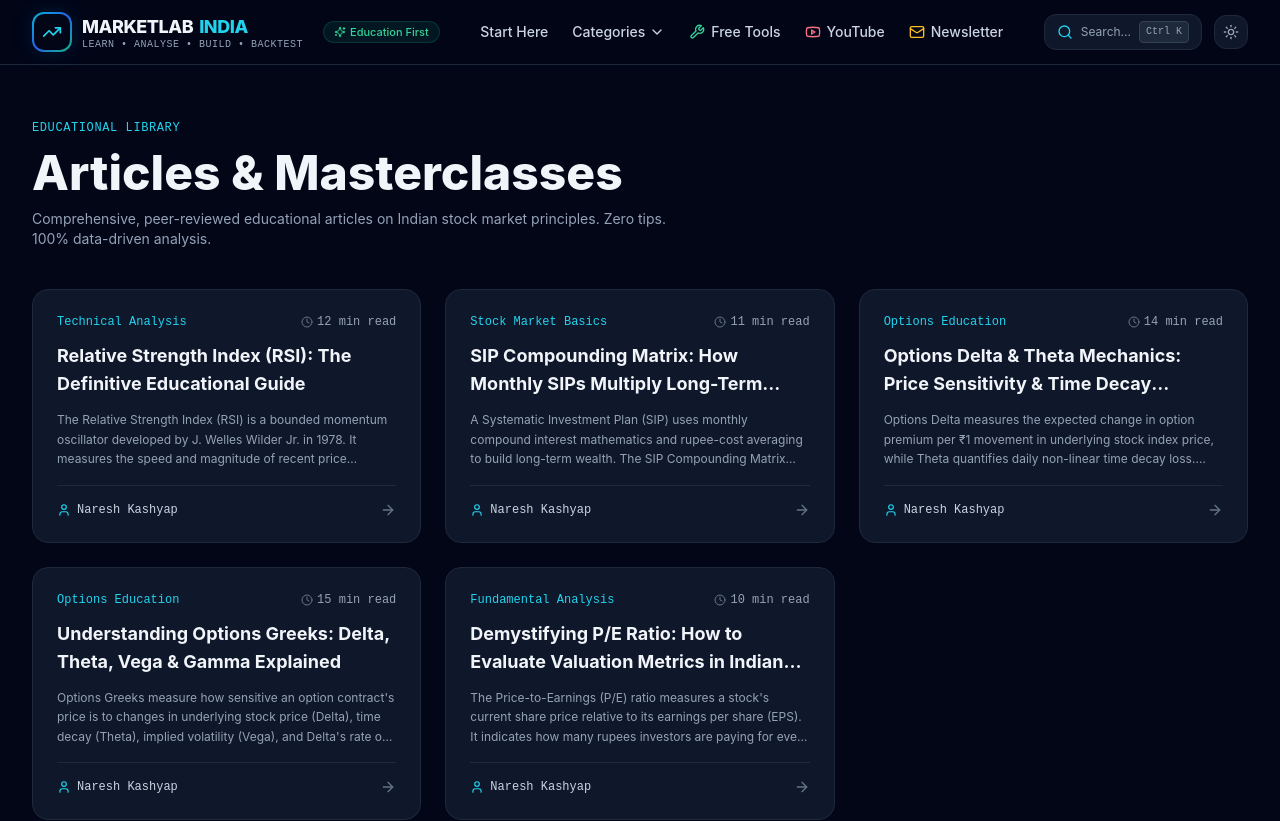
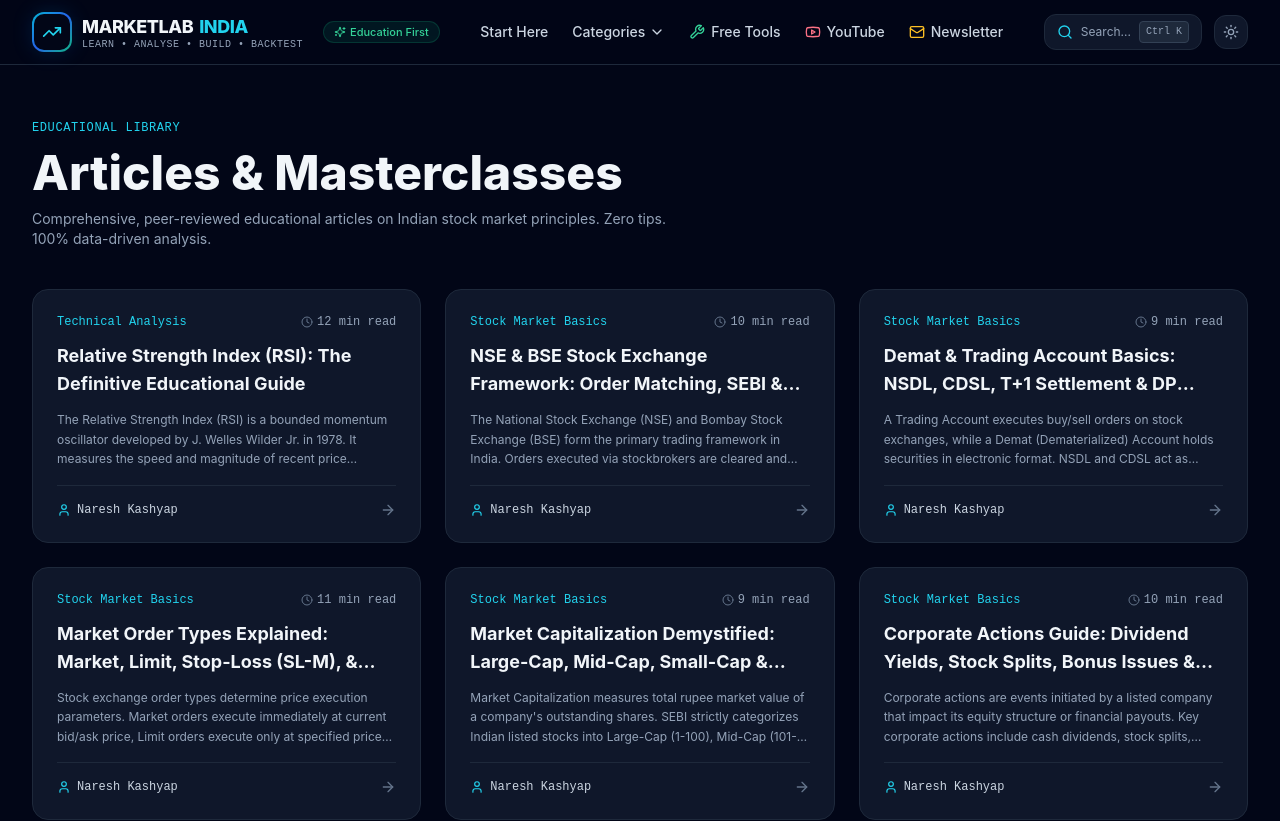
Before and after one commit to nareshkashyap91/marketlab-india, a Next.js app: page /articles in a window 1280 px wide. Shown: the top 821 px of the page. Built offline with nearby package versions, Linux system fonts and the light colour scheme.

Commit message:
Add 5 complete articles for Stock Market Basics category modules

```diff
--- a/src/data/articles.ts
+++ b/src/data/articles.ts
@@ -152,10 +152,135 @@ def calculate_rsi(data, period=14):
     youtubeVideoId: "dQw4w9WgXcQ"
   },
 
-  // 2. NEW ARTICLE: SIP COMPOUNDING MATRIX
+  // 2. STOCK MARKET BASICS 1: NSE & BSE FRAMEWORK
   {
-    slug: "sip-compounding-matrix-and-wealth-projection-guide",
-    title: "SIP Compounding Matrix: How Monthly SIPs Multiply Long-Term Wealth",
+    slug: "nse-and-bse-stock-exchange-framework-guide",
+    title: "NSE & BSE Stock Exchange Framework: Order Matching, SEBI & Clearing Houses",
+    category: "Stock Market Basics",
+    categorySlug: "stock-market-basics",
+    author: "Naresh Kashyap",
+    authorRole: "Founder & Chief Quantitative Analyst",
+    publishedDate: "2026-08-09",
+    updatedDate: "2026-08-09",
+    readTime: "10 min read",
+    shortAnswer: "The National Stock Exchange (NSE) and Bombay Stock Exchange (BSE) form the primary trading framework in India. Orders executed via stockbrokers are cleared and settled by clearing corporations under SEBI regulatory oversight.",
+    contentHtml: `
+      <h2>1. Introduction to Indian Stock Exchanges</h2>
+      <p>India features two major national stock exchanges: the <strong>National Stock Exchange (NSE)</strong> established in 1992 (pioneering electronic screen-based trading) and the <strong>Bombay Stock Exchange (BSE)</strong> established in 1875 (Asia's oldest stock exchange).</p>
+
+      <h2>2. Order Matching Engine & NEAT System</h2>
+      <p>Trading on NSE and BSE operates on an anonymous electronic limit order book system. Orders matched by price-time priority automatically connect buyers and sellers without specialist market makers.</p>
+
+      <div class="math-card p-4 my-4 rounded">
+        <p class="font-mono text-cyan-400">Order Matching Priority = Price Priority &rarr; Time Priority</p>
+      </div>
+
+      <h2>3. The Clearing & Settlement Framework (T+1 Settlement)</h2>
+      <p>India is a global pioneer in adopting the <strong>T+1 Rolling Settlement Cycle</strong>. When a stock transaction occurs on Day T (e.g., Monday), shares and funds are settled by the Clearing Corporation (NSCCL for NSE, ICCL for BSE) by Day T+1 (Tuesday).</p>
+
+      <h2>4. Regulatory Oversight: SEBI's Role</h2>
+      <p>The Securities and Exchange Board of India (SEBI) regulates exchange operations, broker margin rules, insider trading prevention, and investor protection frameworks.</p>
+    `,
+    faqs: [
+      {
+        question: "What is the difference between NSE and BSE?",
+        answer: "NSE is India's largest exchange by trading volume and derivatives market share, benchmarked by the Nifty 50. BSE is the oldest exchange with over 5,000 listed companies, benchmarked by the Sensex."
+      },
+      {
+        question: "What is T+1 settlement in India?",
+        answer: "T+1 means stock transactions are finalized, funds transferred, and shares delivered to Demat accounts within 1 business day after the trade date."
+      }
+    ],
+    relatedArticles: [
+      { title: "Demat & Trading Account Basics", slug: "demat-and-trading-account-basics-guide" },
+      { title: "Market Order Types Explained", slug: "market-order-types-limit-stop-loss-gtt-guide" }
+    ],
+    relatedTools: [
+      { name: "Risk/Reward Calculator", slug: "risk-reward-calculator" },
+      { name: "Position Size Calculator", slug: "position-size-calculator" }
+    ],
+    sources: [
+      "Securities and Exchange Board of India (SEBI). Market Masterclasses & Circulars, 2024.",
+      "National Stock Exchange of India (NSE). NCFM Capital Market Module Handbook, 2023."
+    ]
+  },
+
+  // 3. STOCK MARKET BASICS 2: DEMAT & TRADING ACCOUNT BASICS
+  {
+    slug: "demat-and-trading-account-basics-guide",
+    title: "Demat & Trading Account Basics: NSDL, CDSL, T+1 Settlement & DP Charges",
+    category: "Stock Market Basics",
+    categorySlug: "stock-market-basics",
+    author: "Naresh Kashyap",
+    authorRole: "Founder & Chief Quantitative Analyst",
+    publishedDate: "2026-08-09",
+    updatedDate: "2026-08-09",
+    readTime: "9 min read",
+    shortAnswer: "A Trading Account executes buy/sell orders on stock exchanges, while a Demat (Dematerialized) Account holds securities in electronic format. NSDL and CDSL act as central depositories safeguarding Indian investor assets.",
+    contentHtml: `
+      <h2>1. The Architecture of Stock Trading Accounts</h2>
+      <p>To participate in Indian equity markets, an investor requires a 3-in-1 account ecosystem:</p>
+      <ul class="list-disc pl-6 space-y-2">
+        <li><strong>Bank Account:</strong> Transfers money to and from the broker.</li>
+        <li><strong>Trading Account:</strong> Executes buy and sell orders on NSE/BSE.</li>
+        <li><strong>Demat Account:</strong> Electronic vault where shares, ETFs, and bonds are safely stored.</li>
+      </ul>
+
+      <h2>2. Depositories: NSDL vs. CDSL</h2>
+      <p>Shares in India are dematerialized and maintained by central depositories:</p>
+      <table class="w-full text-left my-4 border-collapse border border-slate-800 text-xs">
+        <thead>
+          <tr class="bg-slate-900 text-cyan-400">
+            <th class="p-3 border border-slate-800">Depository</th>
+            <th class="p-3 border border-slate-800">Promoter / Exchange</th>
+            <th class="p-3 border border-slate-800">Demat Account ID Format</th>
+          </tr>
+        </thead>
+        <tbody>
+          <tr>
+            <td class="p-3 border border-slate-800 font-bold">NSDL (National Securities Depository Ltd)</td>
+            <td class="p-3 border border-slate-800">NSE, IDBI Bank</td>
+            <td class="p-3 border border-slate-800 font-mono">14 digits starting with 'IN'</td>
+          </tr>
+          <tr>
+            <td class="p-3 border border-slate-800 font-bold">CDSL (Central Depository Services Ltd)</td>
+            <td class="p-3 border border-slate-800">BSE, SBI, HDFC Bank</td>
+            <td class="p-3 border border-slate-800 font-mono">16 numeric digits</td>
+          </tr>
+        </tbody>
+      </table>
+
+      <h2>3. Understanding DP Charges & Brokerage Costs</h2>
+      <p>Depository Participant (DP) charges are flat fees charged by depositories and brokers whenever shares are debited (sold) from a Demat account, regardless of transaction value.</p>
+    `,
+    faqs: [
+      {
+        question: "Is my share safe in a Demat account if my stockbroker goes bankrupt?",
+        answer: "Yes! Shares are held directly with central depositories (NSDL or CDSL), not with the stockbroker. If a broker fails, your shares remain safe in your NSDL/CDSL account."
+      },
+      {
+        question: "What is DP Charge when selling stock?",
+        answer: "DP Charge is a flat fee (~₹13.5 to ₹20 + GST) levied per stock sell transaction per day by CDSL/NSDL and your broker."
+      }
+    ],
+    relatedArticles: [
+      { title: "NSE & BSE Stock Exchange Framework", slug: "nse-and-bse-stock-exchange-framework-guide" },
+      { title: "Market Order Types Explained", slug: "market-order-types-limit-stop-loss-gtt-guide" }
+    ],
+    relatedTools: [
+      { name: "Position Size Calculator", slug: "position-size-calculator" },
+      { name: "SIP Calculator", slug: "sip-calculator" }
+    ],
+    sources: [
+      "National Securities Depository Limited (NSDL). Investor Education Handbook, 2024.",
+      "Central Depository Services Limited (CDSL). Depository Regulations, 2023."
+    ]
+  },
+
+  // 4. STOCK MARKET BASICS 3: MARKET ORDER TYPES
+  {
+    slug: "market-order-types-limit-stop-loss-gtt-guide",
+    title: "Market Order Types Explained: Market, Limit, Stop-Loss (SL-M), & GTT Orders",
     category: "Stock Market Basics",
     categorySlug: "stock-market-basics",
     author: "Naresh Kashyap",
@@ -163,137 +288,187 @@ def calculate_rsi(data, period=14):
     publishedDate: "2026-08-09",
     updatedDate: "2026-08-09",
     readTime: "11 min read",
-    shortAnswer: "A Systematic Investment Plan (SIP) uses monthly compound interest mathematics and rupee-cost averaging to build long-term wealth. The SIP Compounding Matrix proves how time duration exponentially dominates investment size over 10 to 30 years.",
+    shortAnswer: "Stock exchange order types determine price execution parameters. Market orders execute immediately at current bid/ask price, Limit orders execute only at specified price or better, while Stop-Loss (SL) and GTT orders automate risk management.",
     contentHtml: `
-      <h2>1. The Mathematics of SIP Compounding</h2>
-      <p>A <strong>Systematic Investment Plan (SIP)</strong> allows investors to deploy a fixed sum of money into equity mutual funds or index funds at regular monthly intervals. Unlike a lump-sum deposit, each SIP instalment compounds for a different duration.</p>
-      <p>The Future Value (\(FV\)) of an annuity-due SIP formula is expressed mathematically as:</p>
+      <h2>1. The Four Core Order Types in Equity Trading</h2>
+      <p>When placing an order on NSE or BSE, choosing the correct order type protects traders from execution slippage and unintended losses.</p>
+
+      <h2>2. Market Order vs. Limit Order</h2>
+      <ul class="list-disc pl-6 space-y-2">
+        <li><strong>Market Order:</strong> Instructs the exchange to execute immediately at the best available market price. Subject to slippage during high volatility.</li>
+        <li><strong>Limit Order:</strong> Specifies the maximum price you are willing to pay (Buy Limit) or minimum price you are willing to accept (Sell Limit). Protects against bad fills.</li>
+      </ul>
+
+      <h2>3. Stop-Loss Orders (SL & SL-M)</h2>
+      <p>Stop-loss orders trigger automatically when stock price breaches a designated Trigger Price:</p>
 
       <div class="math-card p-4 my-4 rounded">
-        <p class="font-mono text-cyan-400">FV = P \\times \\left[ \\frac{(1 + i)^n - 1}{i} \\right] \\times (1 + i)</p>
-        <p class="font-mono text-emerald-400 mt-2">where P = Monthly SIP, i = Expected Monthly Rate (CAGR / 12), n = Total Months</p>
+        <p class="font-mono text-cyan-400">SL Order = Trigger Price &rarr; Converts to Limit Order</p>
+        <p class="font-mono text-emerald-400 mt-2">SL-M Order = Trigger Price &rarr; Converts to Market Order</p>
       </div>
 
-      <h2>2. The Definitive SIP Compounding Matrix (12% Expected CAGR)</h2>
-      <p>The matrix below demonstrates the total wealth created (Invested Amount vs. Projected Corpus) across different monthly investment levels and time horizons assuming a realistic 12% annual compounding rate (Nifty 50 historical benchmark average):</p>
+      <h2>4. Good-Till-Triggered (GTT) Orders</h2>
+      <p>GTT orders remain active for up to 1 year on Indian broker platforms, triggering buy or sell orders only when target price is hit.</p>
+    `,
+    faqs: [
+      {
+        question: "What is execution slippage in Market orders?",
+        answer: "Slippage is the difference between expected price when placing a market order and actual executed price caused by fast market movements or low liquidity."
+      },
+      {
+        question: "Why did SEBI ban SL-M orders in options trading?",
+        answer: "SEBI restricted SL-M in options due to freak trades and low market depth causing catastrophic execution fills."
+      }
+    ],
+    relatedArticles: [
+      { title: "Demat & Trading Account Basics", slug: "demat-and-trading-account-basics-guide" },
+      { title: "NSE & BSE Stock Exchange Framework", slug: "nse-and-bse-stock-exchange-framework-guide" }
+    ],
+    relatedTools: [
+      { name: "Risk/Reward Calculator", slug: "risk-reward-calculator" },
+      { name: "Position Size Calculator", slug: "position-size-calculator" }
+    ],
+    sources: [
+      "NSE India. Order Matching Engine Execution Protocols, 2024.",
+      "Zerodha Varsity. Technical Analysis & Module 1 Trading Mechanics."
+    ]
+  },
+
+  // 5. STOCK MARKET BASICS 4: MARKET CAPITALIZATION
+  {
+    slug: "market-capitalization-large-cap-mid-cap-small-cap-guide",
+    title: "Market Capitalization Demystified: Large-Cap, Mid-Cap, Small-Cap & SEBI Rules",
+    category: "Stock Market Basics",
+    categorySlug: "stock-market-basics",
+    author: "Naresh Kashyap",
+    authorRole: "Founder & Chief Quantitative Analyst",
+    publishedDate: "2026-08-09",
+    updatedDate: "2026-08-09",
+    readTime: "9 min read",
+    shortAnswer: "Market Capitalization measures total rupee market value of a company's outstanding shares. SEBI strictly categorizes Indian listed stocks into Large-Cap (1-100), Mid-Cap (101-250), and Small-Cap (251+) by market cap rank.",
+    contentHtml: `
+      <h2>1. The Formula for Market Capitalization</h2>
+      <p>Market Cap reflects total equity value assigned to a company by market participants:</p>
+
+      <div class="math-card p-4 my-4 rounded font-mono text-cyan-400">
+        Market Capitalization = Current Share Price \\times Total Outstanding Shares
+      </div>
+
+      <h2>2. SEBI Categorization Framework</h2>
+      <p>Under SEBI circular guidelines, AMFI updates twice-yearly market cap rankings for equity mutual fund classification:</p>
 
       <table class="w-full text-left my-4 border-collapse border border-slate-800 text-xs">
         <thead>
           <tr class="bg-slate-900 text-cyan-400">
-            <th class="p-3 border border-slate-800">Monthly SIP</th>
-            <th class="p-3 border border-slate-800">10 Years</th>
-            <th class="p-3 border border-slate-800">15 Years</th>
-            <th class="p-3 border border-slate-800">20 Years</th>
-            <th class="p-3 border border-slate-800">25 Years</th>
-            <th class="p-3 border border-slate-800">30 Years</th>
+            <th class="p-3 border border-slate-800">Category</th>
+            <th class="p-3 border border-slate-800">Market Rank (AMFI)</th>
+            <th class="p-3 border border-slate-800">Risk Profile</th>
+            <th class="p-3 border border-slate-800">Growth Profile</th>
           </tr>
         </thead>
         <tbody>
           <tr>
-            <td class="p-3 border border-slate-800 font-bold text-amber-400">₹5,000 / mo</td>
-            <td class="p-3 border border-slate-800">₹11.6 Lacs</td>
-            <td class="p-3 border border-slate-800">₹25.2 Lacs</td>
-            <td class="p-3 border border-slate-800">₹49.9 Lacs</td>
-            <td class="p-3 border border-slate-800">₹94.9 Lacs</td>
-            <td class="p-3 border border-slate-800 font-bold text-emerald-400">₹1.76 Crore</td>
+            <td class="p-3 border border-slate-800 font-bold text-emerald-400">Large-Cap</td>
+            <td class="p-3 border border-slate-800">Top 1st to 100th Stock</td>
+            <td class="p-3 border border-slate-800">Lowest Volatility / High Stability</td>
+            <td class="p-3 border border-slate-800">Steady 10-14% Compound Growth</td>
           </tr>
           <tr>
-            <td class="p-3 border border-slate-800 font-bold text-amber-400">₹10,000 / mo</td>
-            <td class="p-3 border border-slate-800">₹23.2 Lacs</td>
-            <td class="p-3 border border-slate-800">₹50.5 Lacs</td>
-            <td class="p-3 border border-slate-800">₹99.9 Lacs</td>
-            <td class="p-3 border border-slate-800 text-emerald-400">₹1.90 Crore</td>
-            <td class="p-3 border border-slate-800 font-bold text-emerald-400">₹3.53 Crore</td>
+            <td class="p-3 border border-slate-800 font-bold text-cyan-400">Mid-Cap</td>
+            <td class="p-3 border border-slate-800">101st to 250th Stock</td>
+            <td class="p-3 border border-slate-800">Moderate Volatility</td>
+            <td class="p-3 border border-slate-800">High Growth Potential</td>
           </tr>
           <tr>
-            <td class="p-3 border border-slate-800 font-bold text-amber-400">₹25,000 / mo</td>
-            <td class="p-3 border border-slate-800">₹58.1 Lacs</td>
-            <td class="p-3 border border-slate-800">₹1.26 Crore</td>
-            <td class="p-3 border border-slate-800">₹2.50 Crore</td>
-            <td class="p-3 border border-slate-800 font-bold text-emerald-400">₹4.74 Crore</td>
-            <td class="p-3 border border-slate-800 font-bold text-emerald-400">₹8.82 Crore</td>
-          </tr>
-          <tr>
-            <td class="p-3 border border-slate-800 font-bold text-amber-400">₹50,000 / mo</td>
-            <td class="p-3 border border-slate-800">₹1.16 Crore</td>
-            <td class="p-3 border border-slate-800">₹2.52 Crore</td>
-            <td class="p-3 border border-slate-800 font-bold text-emerald-400">₹4.99 Crore</td>
-            <td class="p-3 border border-slate-800 font-bold text-emerald-400">₹9.49 Crore</td>
-            <td class="p-3 border border-slate-800 font-bold text-emerald-400">₹17.65 Crore</td>
+            <td class="p-3 border border-slate-800 font-bold text-amber-400">Small-Cap</td>
+            <td class="p-3 border border-slate-800">251st Stock and Below</td>
+            <td class="p-3 border border-slate-800 text-rose-400">High Volatility & Drawdown Risk</td>
+            <td class="p-3 border border-slate-800">Multibagger Growth Opportunity</td>
           </tr>
         </tbody>
       </table>
-
-      <h2>3. The Cost of Delay: Why Starting 5 Years Early Matters</h2>
-      <p>Compounding power builds disproportionately in the final decade. Delaying a ₹10,000 monthly SIP start date by just 5 years results in a massive wealth gap at age 60:</p>
-
-      <div class="bg-slate-900 border-l-4 border-amber-500 p-4 my-4 rounded">
-        <h4 class="text-amber-400 font-bold mb-1">Comparative Cost of Delay Example:</h4>
-        <p>• <strong>Investor A (Starts at Age 25):</strong> Invests ₹10,000/month for 35 Years @ 12% CAGR. Total Invested = ₹42 Lacs. <strong>Final Wealth = ₹6.49 Crore.</strong></p>
-        <p class="mt-2">• <strong>Investor B (Starts at Age 30):</strong> Invests ₹10,000/month for 30 Years @ 12% CAGR. Total Invested = ₹36 Lacs. <strong>Final Wealth = ₹3.53 Crore.</strong></p>
-        <p class="mt-2 text-cyan-400"><strong>Wealth Penalty for 5-Year Delay: ₹2.96 Crore Loss!</strong> (Investor B sacrificed ₹2.96 Crore wealth to save just ₹6 Lacs in contributions).</p>
-      </div>
-
-      <h2>4. Step-Up SIP: The Wealth Accelerator</h2>
-      <p>A <strong>Step-Up SIP</strong> automatically increases your monthly investment by a fixed percentage (e.g. 10% annual increment) to align with annual salary hikes. A ₹10,000 SIP stepped up by 10% yearly produces nearly <strong>double the corpus</strong> of a flat SIP over 20 years!</p>
-
-      <h2>5. Python Script: Simulating SIP Compounding Schedules</h2>
-      <pre><code>def calculate_sip_corpus(monthly_investment, annual_rate_pct, years, step_up_pct=0):
-    total_months = years * 12
-    monthly_rate = (annual_rate_pct / 100) / 12
-    corpus = 0
-    total_invested = 0
-    current_sip = monthly_investment
-
-    for month in range(1, total_months + 1):
-        # Apply annual step up every 12 months
-        if month > 1 and (month - 1) % 12 == 0:
-            current_sip += current_sip * (step_up_pct / 100)
-
-        corpus = (corpus + current_sip) * (1 + monthly_rate)
-        total_invested += current_sip
-
-    return {
-        'total_invested': round(total_invested),
-        'final_corpus': round(corpus),
-        'wealth_gain': round(corpus - total_invested)
-    }
-
-# Example 10,000 SIP for 20 years at 12% CAGR with 10% step-up
-res = calculate_sip_corpus(10000, 12, 20, step_up_pct=10)
-print("Total Invested:", res['total_invested'])
-print("Final Step-Up Corpus:", res['final_corpus'])
-</code></pre>
     `,
     faqs: [
       {
-        question: "What is a realistic CAGR assumption for Nifty 50 index funds in India?",
-        answer: "Historically, the Nifty 50 Total Returns Index (TRI) has delivered between 11% to 13% CAGR over rolling 15+ year time horizons."
+        question: "What is Free-Float Market Capitalization?",
+        answer: "Free-Float Market Cap excludes promoter-held shares and counts only shares available for public trading on stock exchanges. Nifty 50 is weighted by Free-Float Market Cap."
       },
       {
-        question: "What is Rupee-Cost Averaging?",
-        answer: "Rupee-Cost Averaging means buying more fund units when prices drop and fewer units when prices rise, lowering your average cost per unit over market cycles."
-      },
-      {
-        question: "How is Equity Mutual Fund SIP taxed under LTCG in India?",
-        answer: "Long-Term Capital Gains (LTCG) above ₹1.25 Lacs per financial year are taxed at 12.5% without indexation benefit (as per revised budget regulations)."
+        question: "How often does SEBI update market cap categories?",
+        answer: "AMFI releases updated market capitalization lists semi-annually (in January and July)."
       }
     ],
     relatedArticles: [
       { title: "Demystifying Price-to-Earnings (P/E) Ratio", slug: "demystifying-price-to-earnings-pe-ratio" },
-      { title: "Relative Strength Index (RSI) Guide", slug: "relative-strength-index-rsi-guide" }
+      { title: "SIP Compounding Matrix", slug: "sip-compounding-matrix-and-wealth-projection-guide" }
     ],
     relatedTools: [
-      { name: "SIP Calculator", slug: "sip-calculator" },
+      { name: "P/E Calculator", slug: "pe-calculator" },
       { name: "CAGR Calculator", slug: "cagr-calculator" }
     ],
     sources: [
-      "Bogle, John C. The Little Book of Common Sense Investing. Wiley, 2017.",
-      "Malkiel, Burton G. A Random Walk Down Wall Street. W. W. Norton & Company, 2019."
+      "SEBI Categorization Circular for Mutual Funds, 2017.",
+      "Association of Mutual Funds in India (AMFI) Semi-Annual Market Cap Data."
     ]
   },
 
-  // 3. OPTIONS DELTA & THETA MECHANICS
+  // 6. STOCK MARKET BASICS 5: CORPORATE ACTIONS
+  {
+    slug: "corporate-actions-dividends-stock-splits-bonus-rights-guide",
+    title: "Corporate Actions Guide: Dividend Yields, Stock Splits, Bonus Issues & Ex-Date Math",
+    category: "Stock Market Basics",
+    categorySlug: "stock-market-basics",
+    author: "Naresh Kashyap",
+    authorRole: "Founder & Chief Quantitative Analyst",
+    publishedDate: "2026-08-09",
+    updatedDate: "2026-08-09",
+    readTime: "10 min read",
+    shortAnswer: "Corporate actions are events initiated by a listed company that impact its equity structure or financial payouts. Key corporate actions include cash dividends, stock splits, bonus shares, and rights issues.",
+    contentHtml: `
+      <h2>1. Understanding Key Corporate Actions</h2>
+      <p>Listed companies return value or alter capital structure through corporate actions:</p>
+
+      <h2>2. Cash Dividends & Dividend Yield</h2>
+      <p>Dividends represent net profits distributed to shareholders:</p>
+
+      <div class="math-card p-4 my-4 rounded font-mono text-cyan-400">
+        Dividend Yield (%) = (Annual Dividend per Share / Current Stock Price) \\times 100
+      </div>
+
+      <h2>3. Stock Splits vs. Bonus Issues</h2>
+      <ul class="list-disc pl-6 space-y-2">
+        <li><strong>Stock Split (e.g. 1:5 Split):</strong> Decreases face value of shares (e.g. ₹10 to ₹2). Total market cap remains identical, while share quantity multiplies by 5.</li>
+        <li><strong>Bonus Issue (e.g. 1:1 Bonus):</strong> Capitalizes free reserves to issue free additional shares. Face value remains unchanged.</li>
+      </ul>
+
+      <h2>4. The Importance of Record Date & Ex-Date Math</h2>
+      <p>To be eligible for dividends or bonus shares under T+1 settlement, investors must purchase stock at least 1 trading day before the <strong>Ex-Date</strong>.</p>
+    `,
+    faqs: [
+      {
+        question: "Does stock price drop on Ex-Dividend date?",
+        answer: "Yes, on the Ex-Dividend date, the stock price automatically adjusts downward by approximately the dividend payout amount per share."
+      },
+      {
+        question: "What is the difference between Record Date and Ex-Date?",
+        answer: "Record Date is the cutoff date set by the company to verify shareholders in depository records. Ex-Date is the date on which trading starts without eligibility for the corporate action."
+      }
+    ],
+    relatedArticles: [
+      { title: "Demystifying Price-to-Earnings (P/E) Ratio", slug: "demystifying-price-to-earnings-pe-ratio" },
+      { title: "Market Capitalization Demystified", slug: "market-capitalization-large-cap-mid-cap-small-cap-guide" }
+    ],
+    relatedTools: [
+      { name: "Dividend Yield Calculator", slug: "dividend-yield-calculator" },
+      { name: "P/E Calculator", slug: "pe-calculator" }
+    ],
+    sources: [
+      "BSE Corporate Actions Governance Rules, 2024.",
+      "SEBI Listing Obligations and Disclosure Requirements (LODR) Regulations."
+    ]
+  },
+
+  // 7. OPTIONS DELTA & THETA MECHANICS
   {
     slug: "options-delta-and-theta-mechanics-guide",
     title: "Options Delta & Theta Mechanics: Price Sensitivity & Time Decay Explained",
@@ -424,7 +599,7 @@ print("ATM Daily Theta Decay (₹):", greeks['theta_per_day'])
     ]
   },
 
-  // 4. OPTIONS GREEKS OVERVIEW ARTICLE
+  // 8. OPTIONS GREEKS OVERVIEW ARTICLE
   {
     slug: "understanding-options-greeks-delta-theta-vega",
     title: "Understanding Options Greeks: Delta, Theta, Vega & Gamma Explained",
@@ -509,7 +684,7 @@ print("ATM Daily Theta Decay (₹):", greeks['theta_per_day'])
     ]
   },
 
-  // 5. FUNDAMENTAL ANALYSIS ARTICLE
+  // 9. FUNDAMENTAL ANALYSIS ARTICLE
   {
     slug: "demystifying-price-to-earnings-pe-ratio",
     title: "Demystifying P/E Ratio: How to Evaluate Valuation Metrics in Indian Stocks",
```
